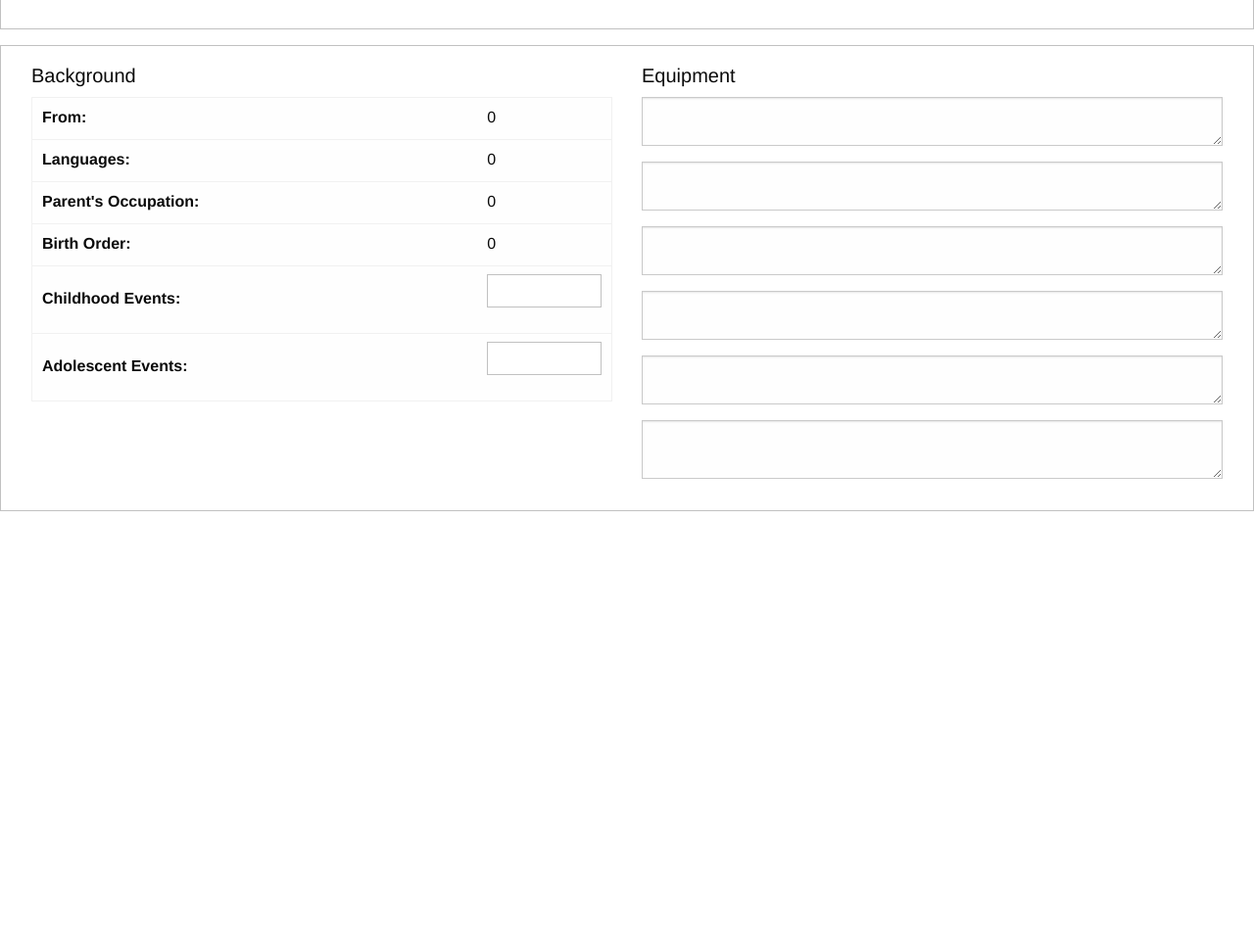
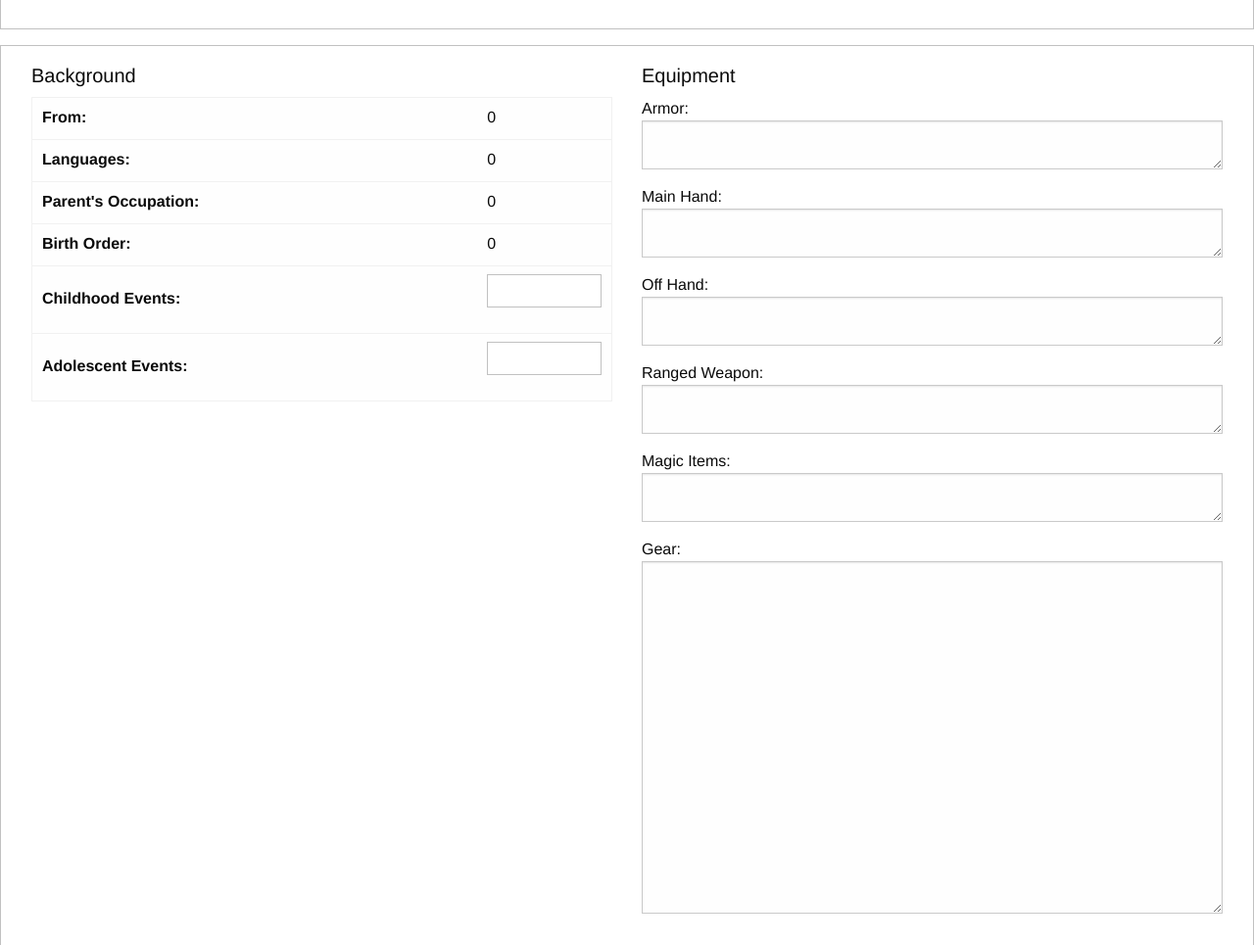
Before and after one commit to ryandavidhartman/ScalaJS, a website: page characterGenerator/index.html in a window 1280 px wide. Shown: the part 1914-2879 px from the top of the page at 98% size. Before the commit the page ends 2452 px from the top, so only its background shows below. Drawn offline with Linux system fonts and the light colour scheme.

Commit message:
working on the styling

```diff
--- a/characterGenerator/index.html
+++ b/characterGenerator/index.html
@@ -483,12 +483,18 @@
     </div>
         <div class="large-4 medium-4 cell" style="width:50%;">
             <h5>Equipment</h5>
+            Armor:
             <textarea id="armor" style="height: 30px;"></textarea>
+            Main Hand:
             <textarea id="mainHand" style="height: 30px;"></textarea>
+            Off Hand:
             <textarea id="offHand" style="height: 30px;"></textarea>
+            Ranged Weapon:
             <textarea id="rangedWeapon" style="height: 30px;"></textarea>
+            Magic Items:
             <textarea id="magicItems" style="height: 30px;"></textarea>
-            <textarea id="equipmentPack" style="height: 60px;"></textarea>
+            Gear:
+            <textarea id="equipmentPack" style="height: 360px;"></textarea>
     </div>
     </div>
 </div>
```
Also changed, not shown: 1 other file.
